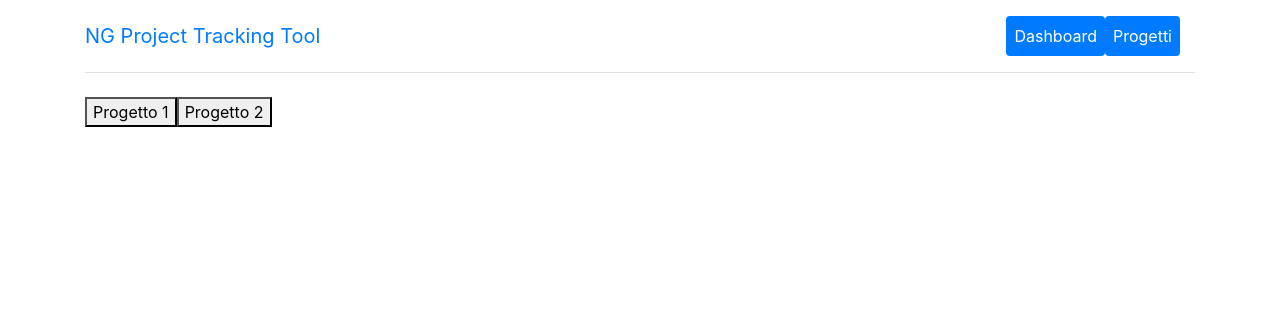
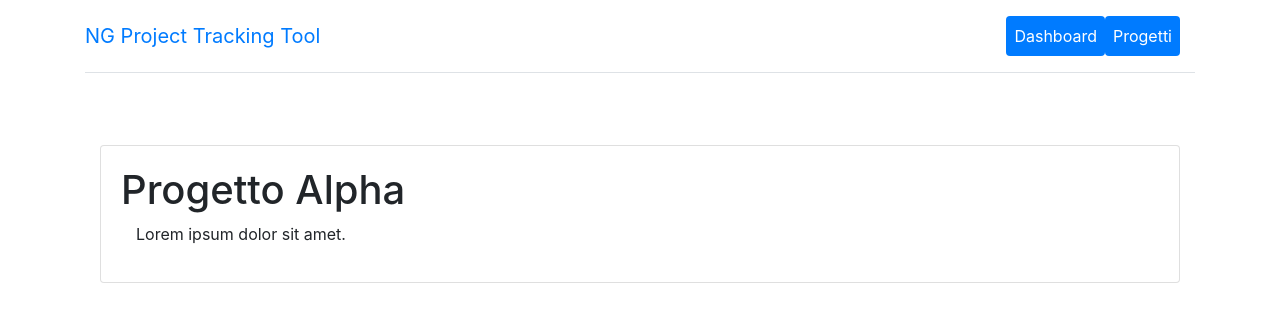
Before and after one commit to paolomax/progetto-prof-angular-corso, an Angular app: page /projects/detail/1 in a window 1280 px wide. Shown: the top 322 px of the page. Built offline with nearby package versions, Linux system fonts and the light colour scheme; data requests are answered from the project's data file.

Commit message:
showing detail data with pipe async

```diff
--- a/src/app/project/project-detail/project-detail.component.html
+++ b/src/app/project/project-detail/project-detail.component.html
@@ -1,4 +1,6 @@
-<div class="container-fluid py-5" *ngIf="project">
+<ng-container *ngIf="project$ | async as project" >
+
+<div class="container-fluid py-5">
     <div class="card">
         <div class="card-body">
             <h1 class="display-5 fw-bold">{{project.name}}</h1>
@@ -7,5 +9,5 @@
     </div>
 </div>
 
-<button routerLink="/projects/detail/1">Progetto 1</button>
-<button routerLink="/projects/detail/2">Progetto 2</button>
+
+</ng-container>
--- a/src/app/project/project-detail/project-detail.component.ts
+++ b/src/app/project/project-detail/project-detail.component.ts
@@ -1,6 +1,7 @@
-import { Component, OnInit, Input } from '@angular/core';
+import { Component, OnInit } from '@angular/core';
 import { ActivatedRoute, ParamMap } from '@angular/router';
 import { Project } from '@app/models/Project';
+import { Observable, Subscription } from 'rxjs';
 import { switchMap } from 'rxjs/operators';
 import { ProjectService } from '../project.service';
 
@@ -12,22 +13,14 @@ import { ProjectService } from '../project.service';
 
 export class ProjectDetailComponent implements OnInit {
 
-  @Input() project!: Project;
+  project$!: Observable<Project>;
 
   constructor( private projectService: ProjectService,
     private activatedRoute: ActivatedRoute) { }
 
   ngOnInit(): void {
-    // const id = this.activatedRoute.snapshot.paramMap.get('id');
-    // this.projectService.get(+id!).subscribe(data => console.log(data));
-
-    // this.activatedRoute.paramMap.subscribe((params: ParamMap) => {
-    //   console.log(params.get('id'));
-    // })
-
-   this.activatedRoute.paramMap.pipe(
+   this.project$ = this.activatedRoute.paramMap.pipe(
      switchMap((params: ParamMap) => this.projectService.get(+params.get('id')!))
-     ).subscribe(data => console.log(data));
+     );
   }
-
 }
```
